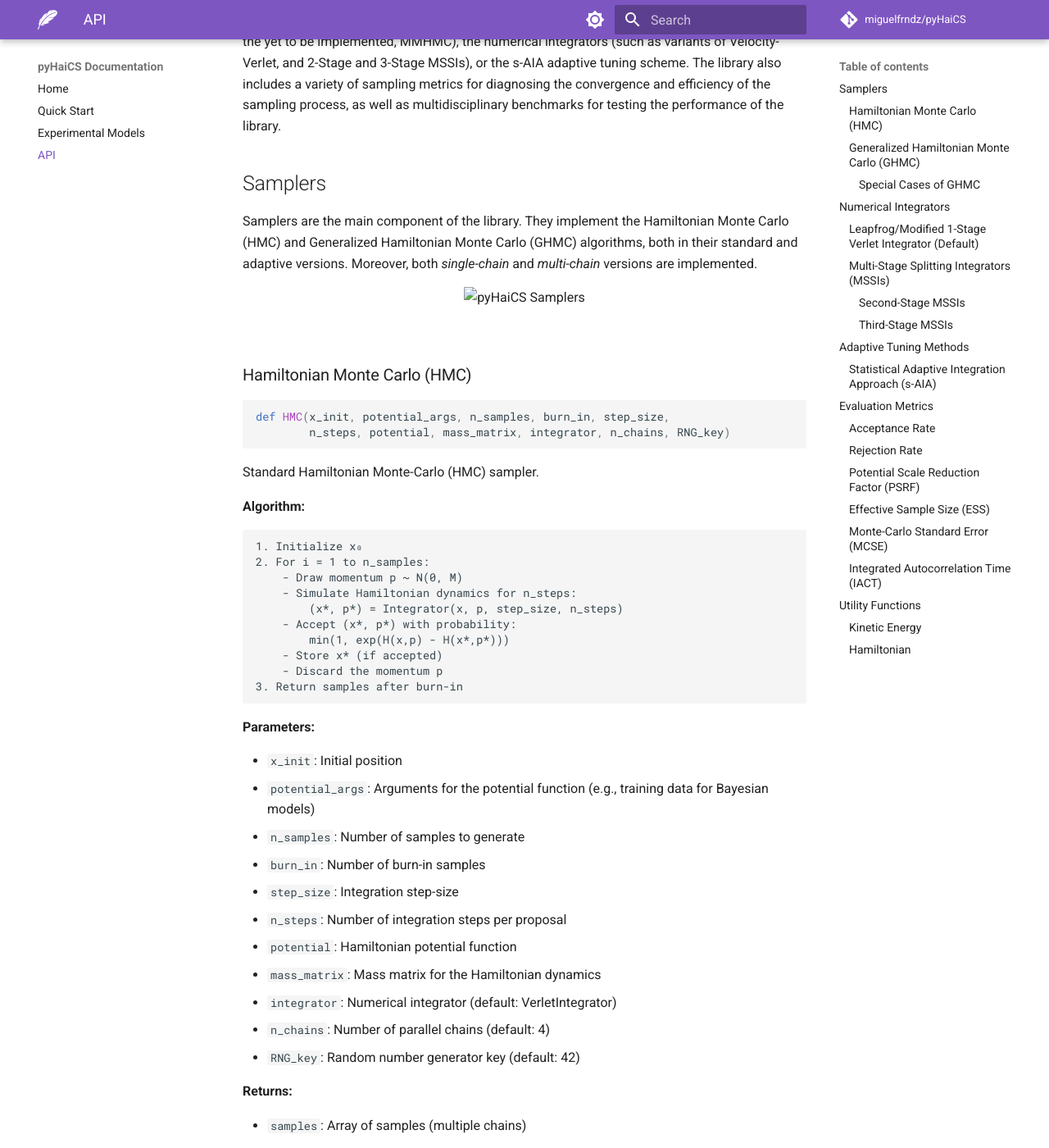
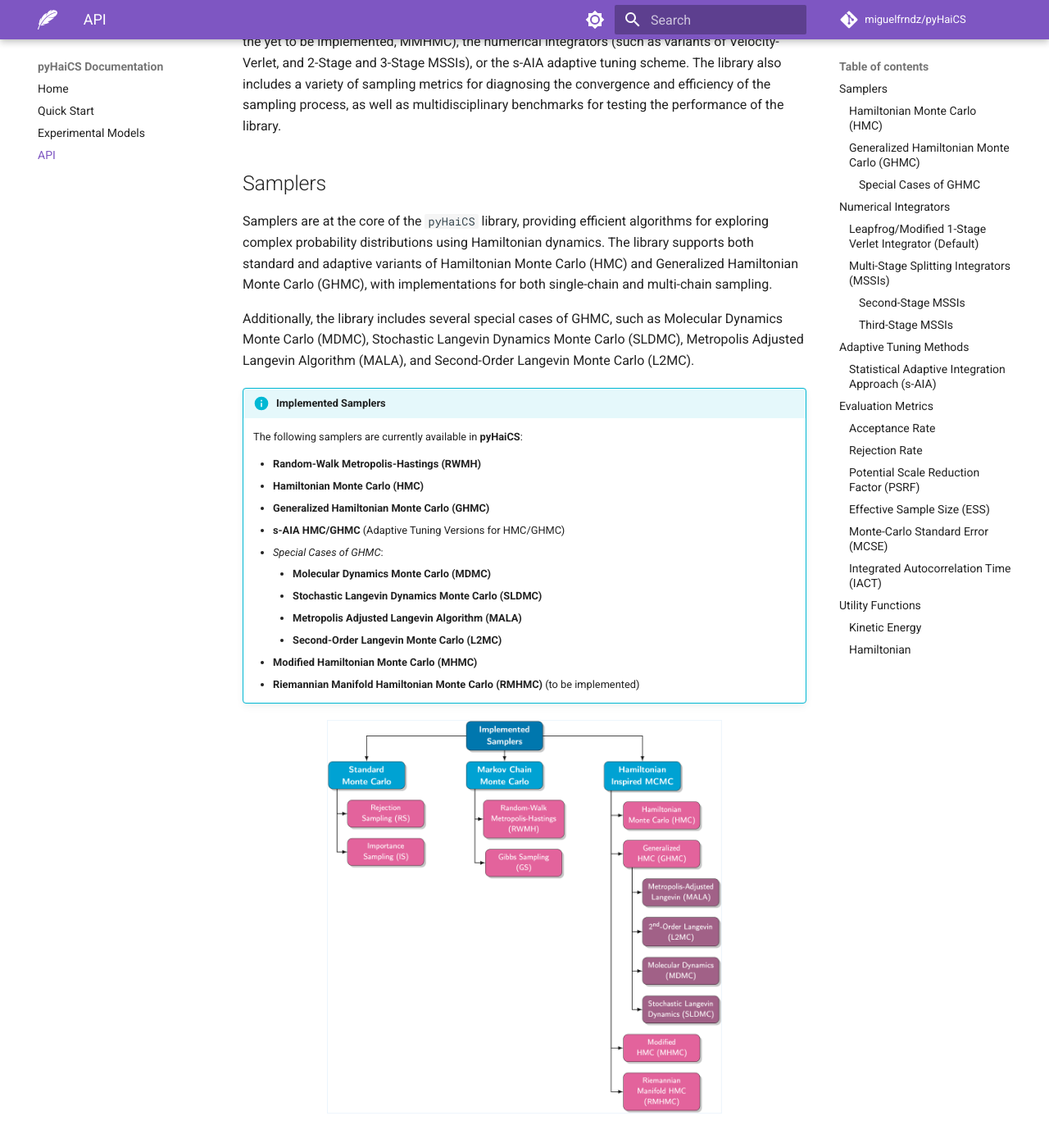
Before and after one commit to pyHaiCS/pyhaics.github.io, an MkDocs documentation site: the page built from docs/api.md, in a window 1280 px wide and 1400 px high, scrolled down 627 px. Shown: the whole window at 82% size. Built offline with MkDocs 1.6.1 and Material for MkDocs 9.7.7, drawn with Linux system fonts in a browser that asks for light colours; comment, search, counter and statistics services are not loaded.

Commit message:
Added New Samplers to Documentation

```diff
--- a/docs/api.md
+++ b/docs/api.md
@@ -8,10 +8,27 @@ In this section, we provide a detailed API reference for the `pyHaiCS` library.
 
 ## Samplers
 
-Samplers are the main component of the library. They implement the Hamiltonian Monte Carlo (HMC) and Generalized Hamiltonian Monte Carlo (GHMC) algorithms, both in their standard and adaptive versions. Moreover, both *single-chain* and *multi-chain* versions are implemented.
+Samplers are at the core of the `pyHaiCS` library, providing efficient algorithms for exploring complex probability distributions using Hamiltonian dynamics. The library supports both standard and adaptive variants of Hamiltonian Monte Carlo (HMC) and Generalized Hamiltonian Monte Carlo (GHMC), with implementations for both single-chain and multi-chain sampling.
+
+Additionally, the library includes several special cases of GHMC, such as Molecular Dynamics Monte Carlo (MDMC), Stochastic Langevin Dynamics Monte Carlo (SLDMC), Metropolis Adjusted Langevin Algorithm (MALA), and Second-Order Langevin Monte Carlo (L2MC).
+
+!!! info "Implemented Samplers"
+    The following samplers are currently available in **pyHaiCS**:
+
+    - **Random-Walk Metropolis-Hastings (RWMH)**
+    - **Hamiltonian Monte Carlo (HMC)**
+    - **Generalized Hamiltonian Monte Carlo (GHMC)**
+    - **s-AIA HMC/GHMC** (Adaptive Tuning Versions for HMC/GHMC)
+    - *Special Cases of GHMC*:
+        - **Molecular Dynamics Monte Carlo (MDMC)**
+        - **Stochastic Langevin Dynamics Monte Carlo (SLDMC)**
+        - **Metropolis Adjusted Langevin Algorithm (MALA)**
+        - **Second-Order Langevin Monte Carlo (L2MC)**
+    - **Modified Hamiltonian Monte Carlo (MHMC)**
+    - **Riemannian Manifold Hamiltonian Monte Carlo (RMHMC)**  (to be implemented)
 
 <div id="samplers", align="center">
-    <img src="img/Implemented_Samplers.png" alt="pyHaiCS Samplers" style="height: auto; max-width: 90%; padding-bottom: 5%;">
+    <img src="../img/Implemented_Samplers.png" alt="pyHaiCS Samplers" style="height: auto; max-width: 70%">
 </div>
 
 ### Hamiltonian Monte Carlo (HMC)
```
